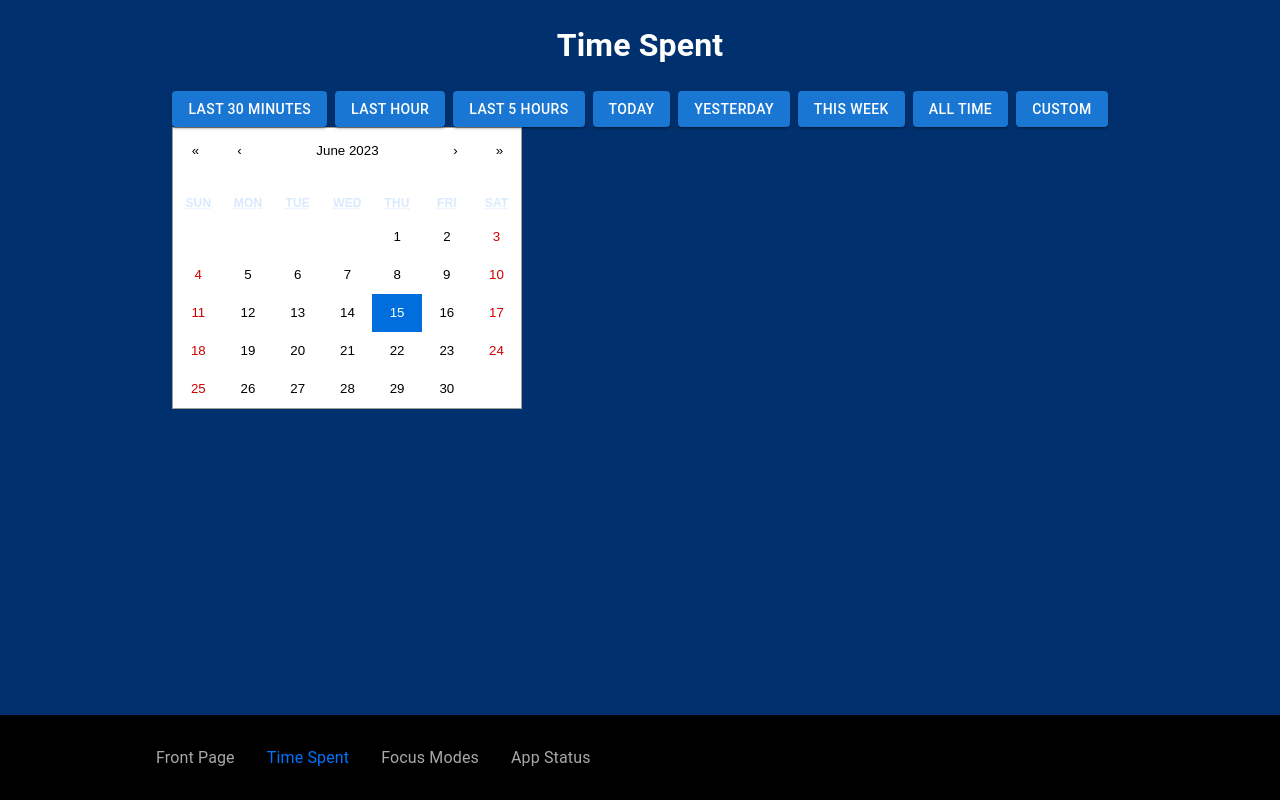
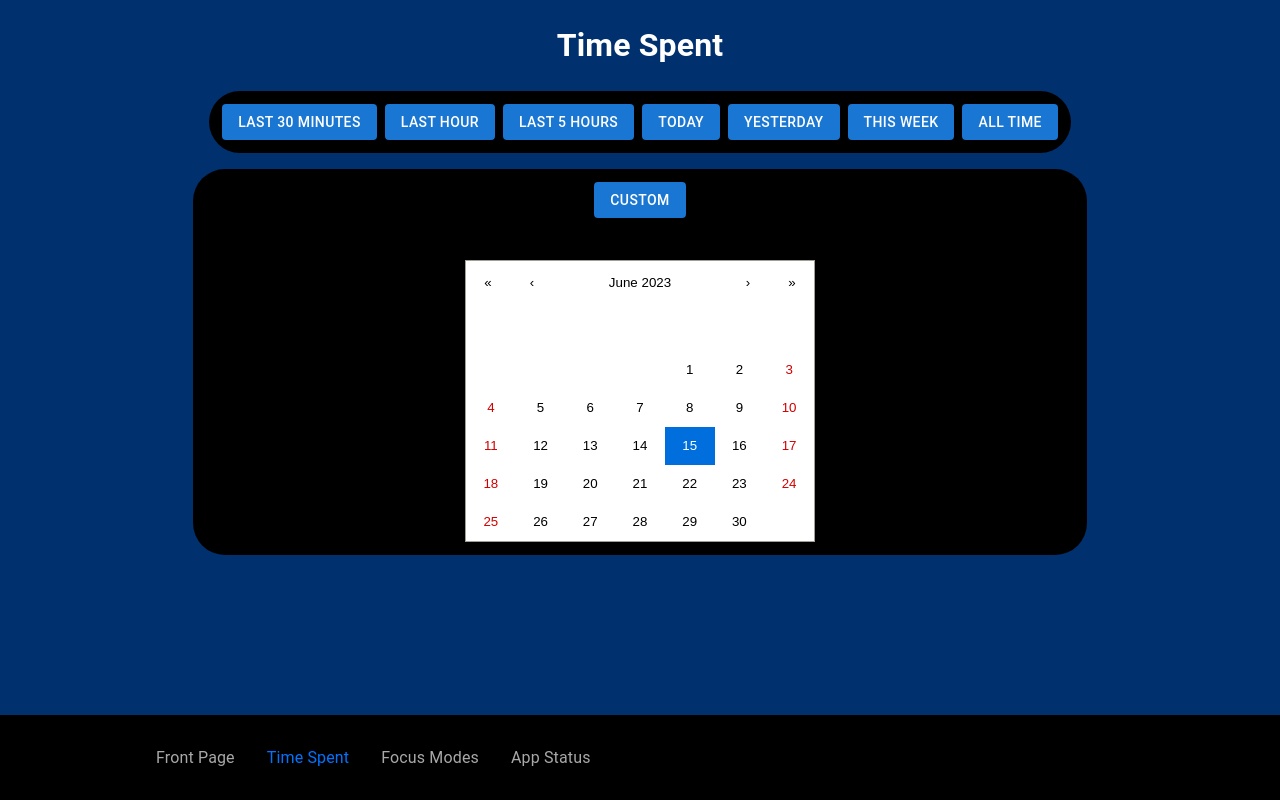
Before and after one commit to shoryamalani/Fixate, a React (Create React App) app in the folder react_app/: page /timeSpent in a window 1280 px wide. Built offline with nearby package versions, Linux system fonts and the light colour scheme.

Commit message:
making it look prettier

```diff
--- a/react_app/public/index.html
+++ b/react_app/public/index.html
@@ -24,7 +24,7 @@
       work correctly both with client-side routing and a non-root public URL.
       Learn how to configure a non-root public URL by running `npm run build`.
     -->
-    <title>React App</title>
+    <title>Power Time Tracking</title>
   </head>
   <body>
     <noscript>You need to enable JavaScript to run this app.</noscript>
--- a/react_app/src/pages/TimeSpent.js
+++ b/react_app/src/pages/TimeSpent.js
@@ -101,7 +101,7 @@ function TimeSpent() {
       {/* <h1 style={{alignContent:'center',textAlign:"center"}}>Server Controls</h1> */}
 
       <h1 style={css.h1}>Time Spent</h1>
-    <Stack direction="row" spacing={1} style={css.body}>
+    <Stack direction="row" spacing={1} style={css.contrastContent}>
       <Button variant="contained" style={css.button} onClick={()=>{fetchTimeSpentConstrained("all")}} >Last 30 minutes</Button>
       <Button variant="contained" style={css.button} onClick={()=>{fetchTimeSpentConstrained("last_hour")}}>Last Hour</Button>
       <Button variant="contained" style={css.button} onClick={()=>{fetchTimeSpentConstrained("last_five_hours")}}>Last 5 Hours</Button>
@@ -109,8 +109,13 @@ function TimeSpent() {
       <Button variant="contained" style={css.button} onClick={()=>{fetchTimeSpentConstrained("yesterday")}}>Yesterday</Button>
       <Button variant="contained" style={css.button} onClick={()=>{fetchTimeSpentConstrained("week")}}>This Week</Button>
       <Button variant="contained" style={css.button} onClick={()=>{fetchTimeSpentConstrained("all")}}>All Time</Button>
-      <Button variant="contained" style={css.button} onClick={()=>{fetchTimeSpent(customDayValue[0],customDayValue[1])}}>Custom</Button>
+
     </Stack>
+    <div style={{backgroundColor:'black',borderRadius:'2em'}}>
+        <div style={css.contrastContent}>
+        <Button variant="contained" onClick={()=>{fetchTimeSpent(customDayValue[0],customDayValue[1])}}>Custom</Button>
+        </div>
+    <div style={css.contrastContent}>
 
     <Calendar style = {css.body}
           onChange={(v)=>{setCustomDayValue(v);console.log(v)}}
@@ -119,6 +124,8 @@ function TimeSpent() {
           locale={"en-US"}
           selectRange={true}
         />
+        </div>
+        </div>
         {pieChartData &&
         <div style={css.contrastContent}>
         <Pie data={pieChartData}
```
